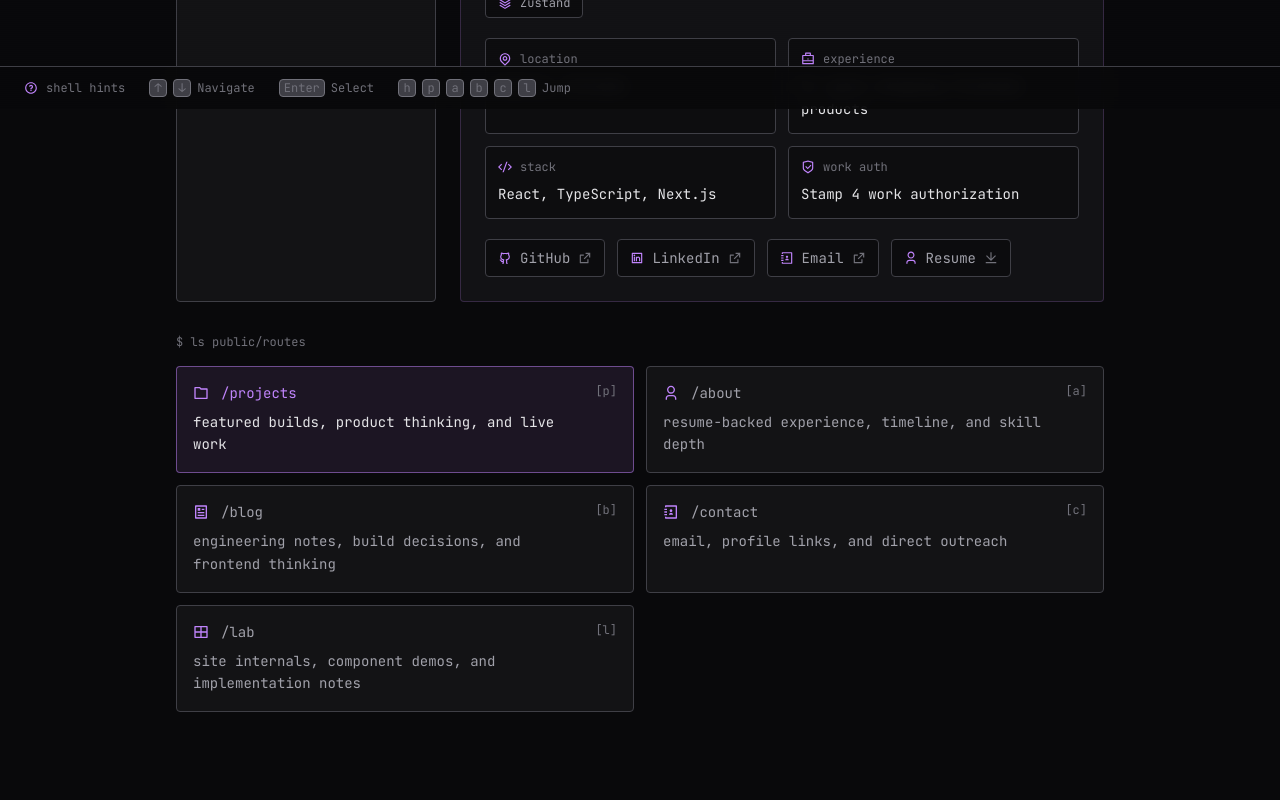
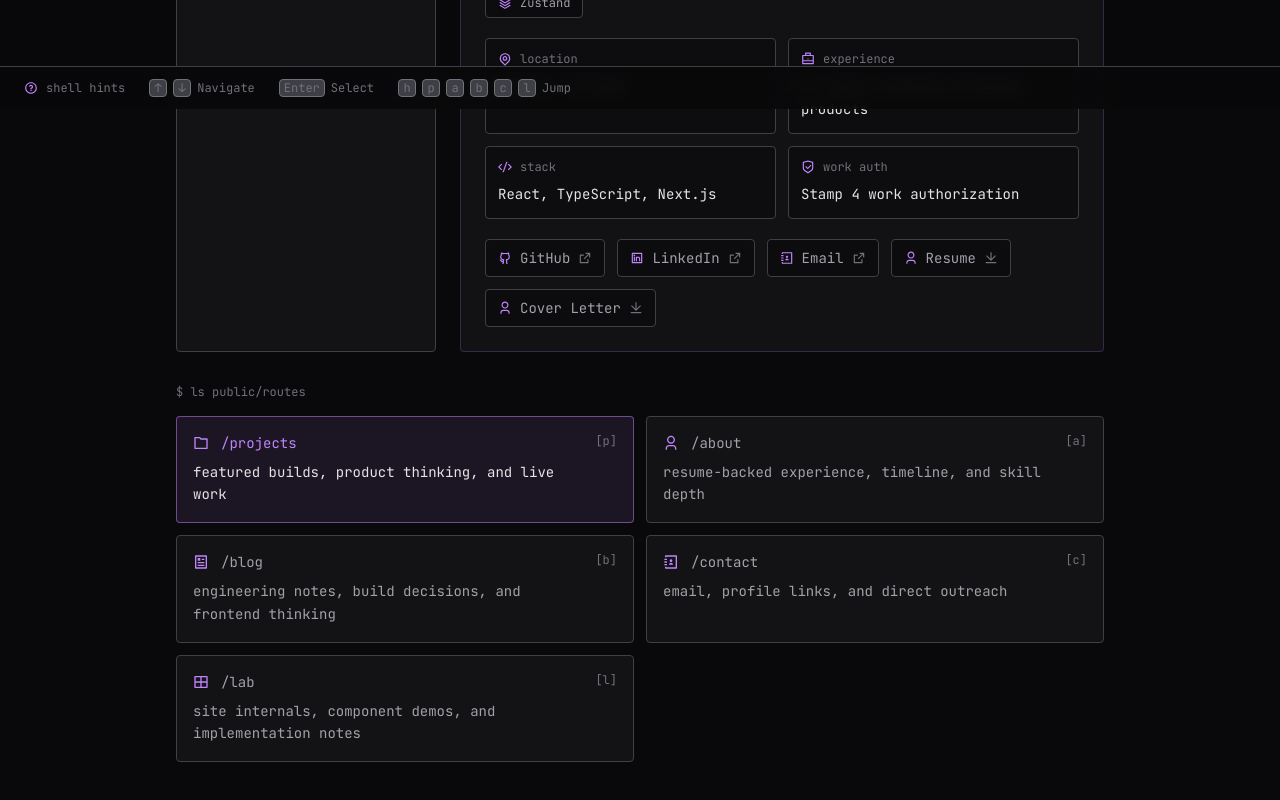
Before and after one commit to AnujGajbhiye2/anuj-portfolio, a React (Vite) app: page / in a window 1280 px wide. Shown: the part 691-1491 px from the top of the page. Built offline with nearby package versions, Linux system fonts and the light colour scheme; no server answers.

Commit message:
updated resume and also the cover letter

```diff
--- a/src/pages/HomePage.tsx
+++ b/src/pages/HomePage.tsx
@@ -56,6 +56,7 @@ const PROFILE_LINKS = [
   { label: 'LinkedIn', href: 'https://www.linkedin.com/in/anuj-gajbhiye/', icon: IconLinkedIn, trailingIcon: IconExternalLink, download: false },
   { label: 'Email', href: 'mailto:gajbhiyeanuj97@gmail.com', icon: IconContact, trailingIcon: IconExternalLink, download: false },
   { label: 'Resume', href: '/Anuj_Gajbhiye_Resume.pdf', icon: IconAbout, trailingIcon: IconDownload, download: true },
+  { label: 'Cover Letter', href: '/Anuj_Gajbhiye_Cover_Letter.pdf', icon: IconAbout, trailingIcon: IconDownload, download: true },
 ] as const;
 
 
```
Also changed, not shown: 2 other files (tests, documents, lock files or other folders).
